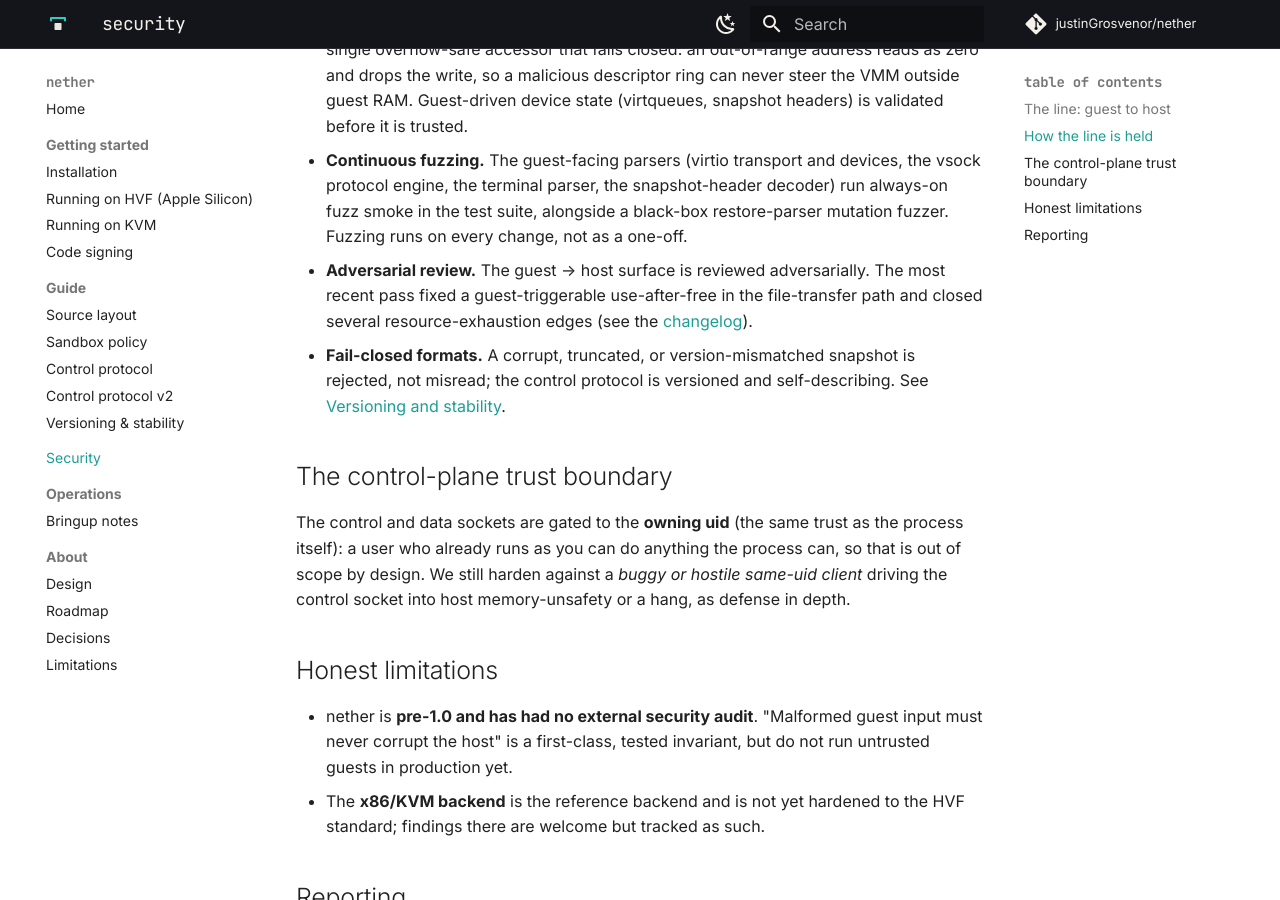
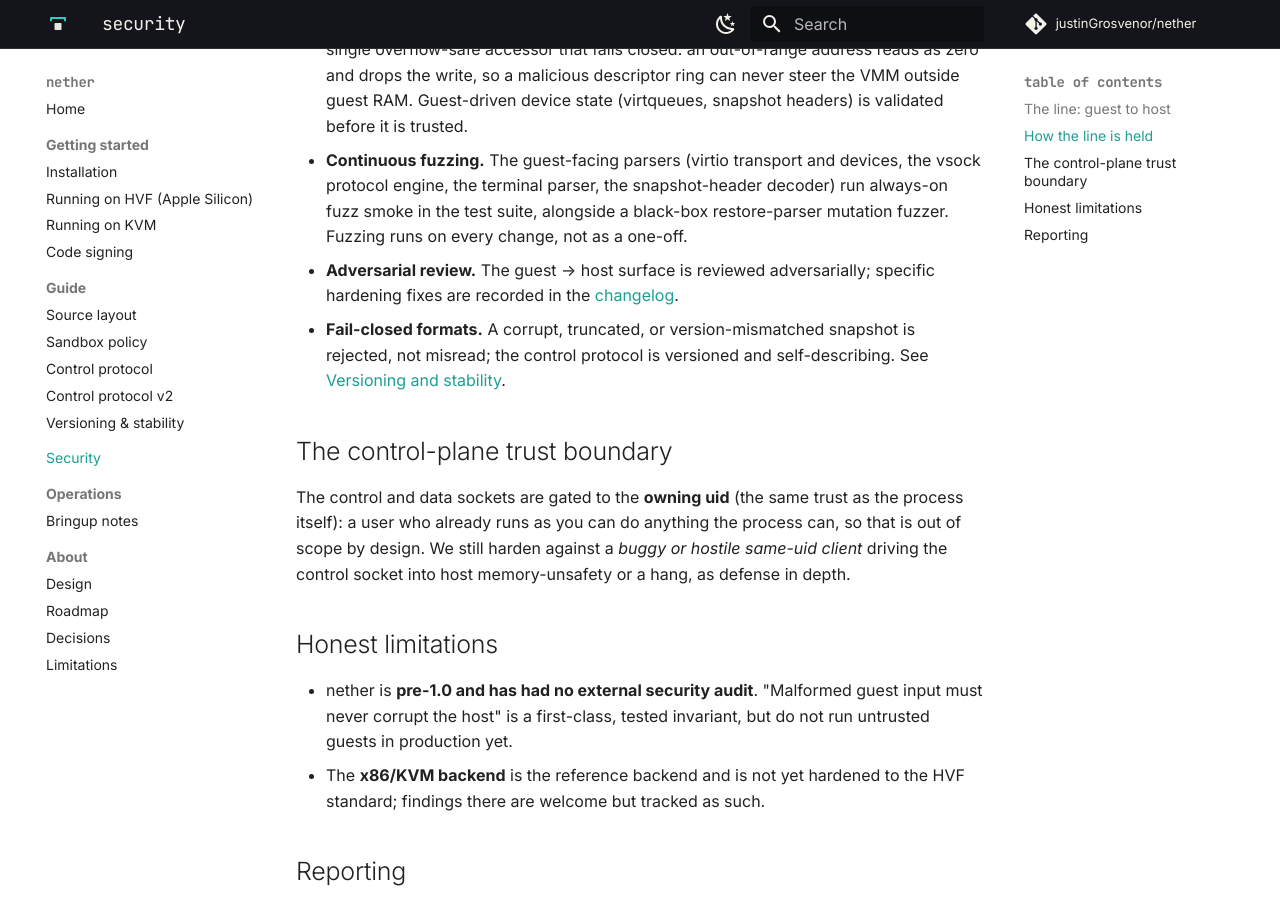
Before and after one commit to justinGrosvenor/nether, an MkDocs documentation site: the page built from docs/security.md, in a window 1280 px wide and 900 px high, scrolled down 607 px. Built offline with MkDocs 1.6.1 and Material for MkDocs 9.7.7, drawn with Linux system fonts in a browser that asks for light colours; comment, search, counter and statistics services are not loaded.

Commit message:
docs: drop the stale 'most recent pass' fix claim from README + security page
A named 'the most recent pass fixed X' line rots fast. Keep the durable statement
(continuously fuzzed + adversarially reviewed) and point to CHANGELOG.md, which is the
right home for specific dated fixes.

```diff
--- a/docs/security.md
+++ b/docs/security.md
@@ -24,9 +24,9 @@
   protocol engine, the terminal parser, the snapshot-header decoder) run always-on fuzz smoke
   in the test suite, alongside a black-box restore-parser mutation fuzzer. Fuzzing runs on
   every change, not as a one-off.
-- **Adversarial review.** The guest -> host surface is reviewed adversarially. The most
-  recent pass fixed a guest-triggerable use-after-free in the file-transfer path and closed
-  several resource-exhaustion edges (see the [changelog](https://github.com/justinGrosvenor/nether/blob/main/CHANGELOG.md)).
+- **Adversarial review.** The guest -> host surface is reviewed adversarially; specific
+  hardening fixes are recorded in the
+  [changelog](https://github.com/justinGrosvenor/nether/blob/main/CHANGELOG.md).
 - **Fail-closed formats.** A corrupt, truncated, or version-mismatched snapshot is rejected,
   not misread; the control protocol is versioned and self-describing. See
   [Versioning and stability](versioning.md).
```
Also changed, not shown: README.md (+2 -3 lines).
